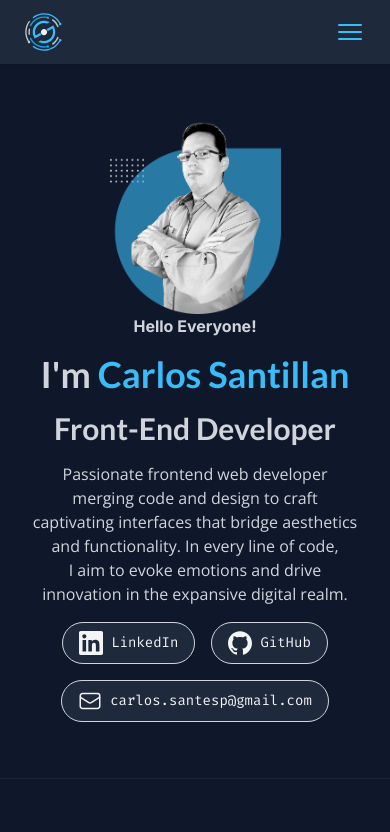
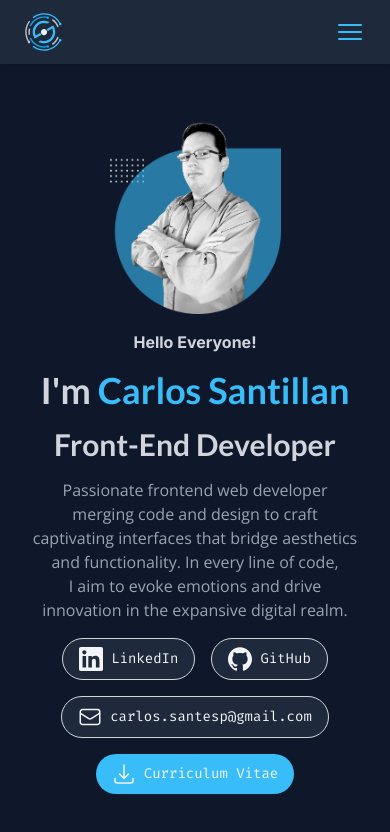
Before and after one commit to carlossantesp/carlos.santesp, a Next.js app: page / in a window 390 px wide. Shown: the top 832 px of the page. Built offline with nearby package versions, Linux system fonts and the light colour scheme.

Commit message:
Adding margin top in hello everyone and adding button CV for view mobile

```diff
--- a/src/components/button.js
+++ b/src/components/button.js
@@ -1,14 +1,14 @@
 import Link from "next/link";
 import {fira} from "./fonts";
 
-export default function Button({link = "#", target = true, secondary = false, big = false, children}) {
+export default function Button({link = "#", target = true, secondary = false, big = false, children, otherClass}) {
     return (
         <Link
             className={`${fira.className} ${
                 secondary ? "bg-slate-800 border border-gray-300 hover:bg-slate-700" : "bg-sky-400 hover:bg-sky-500"
             } ${
                 big ? "px-7 py-4 text-xl" : "px-4 py-2 text-sm"
-            }  rounded-full text-gray-100 transition-colors flex items-center gap-2 justify-center`}
+            }  rounded-full text-gray-100 transition-colors flex items-center gap-2 justify-center ${otherClass}`}
             href={link}
             target={target ? "_blank" : ""}
         >
--- a/src/components/hero.js
+++ b/src/components/hero.js
@@ -2,18 +2,18 @@ import Button from "./button";
 import Container from "./container";
 import Image from "next/image";
 import {inter, lato} from "./fonts";
-import {IconGitHub, IconLinkedin, IconMail} from "./icons";
+import {IconDonwload, IconGitHub, IconLinkedin, IconMail} from "./icons";
 
 export default function Hero() {
     return (
         <Container id="about" otherClass="py-14 grid grid-cols-1 md:grid-cols-2 md:items-center">
             <article className="space-y-4 text-center md:text-left order-2 md:order-1">
-                <h4 className={`${inter.className} md:text-sm`}>Hello Everyone!</h4>
+                <h4 className={`${inter.className} md:text-sm mt-4 md:mt-0`}>Hello Everyone!</h4>
                 <h1 className={`${lato.className} text-4xl md:text-5xl`}>
                     I&apos;m <small className="text-4xl md:text-5xl text-sky-400">Carlos Santillan</small>
                 </h1>
                 <h2 className={`${lato.className} text-3xl md:text-4xl`}>Front-End Developer</h2>
-                <p className="text-balance text-gray-300 max-w-xl md:text-lg">
+                <p className="text-balance text-gray-400 max-w-xl md:text-lg">
                     Passionate frontend web developer merging code and design to craft captivating interfaces that
                     bridge aesthetics and functionality. In every line of code, I aim to evoke emotions and drive
                     innovation in the expansive digital realm.
@@ -31,6 +31,13 @@ export default function Hero() {
                         <IconMail />
                         carlos.santesp@gmail.com
                     </Button>
+                    <Button
+                        link="https://drive.google.com/file/d/1JyK_uNwL0wHpCvs0gwSvo3lesq9FJeSm/view"
+                        otherClass="lg:hidden"
+                    >
+                        <IconDonwload />
+                        Curriculum Vitae
+                    </Button>
                 </footer>
             </article>
             <article className="w-1/2 md:w-auto mx-auto md:mr-0 md:order-2">
```
